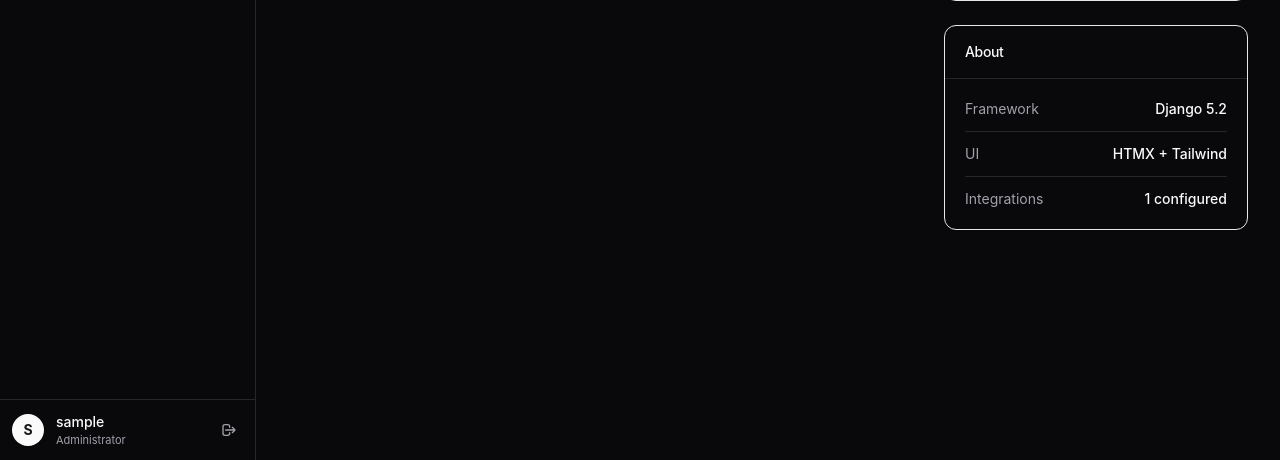
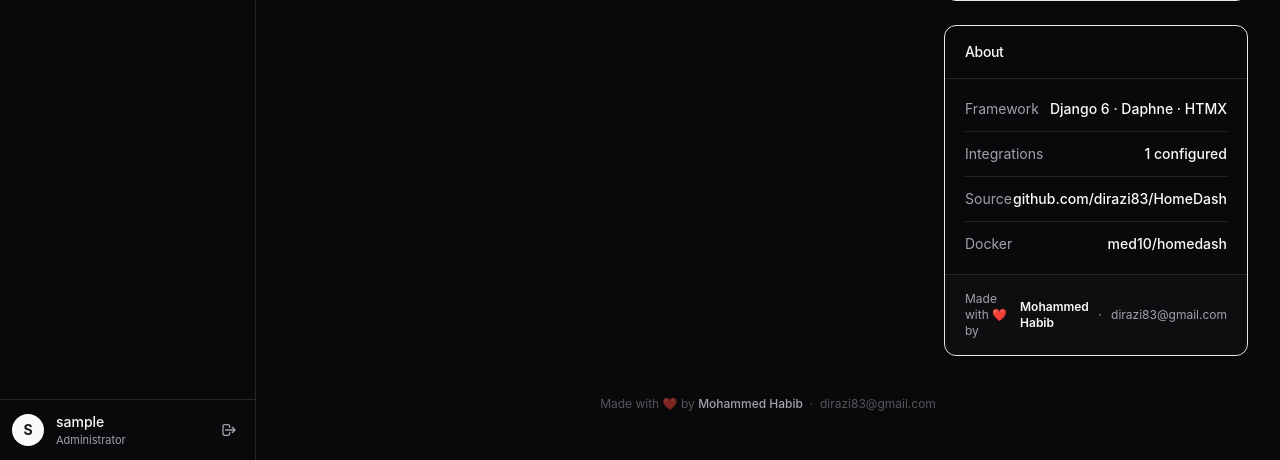
Before and after one commit to dirazi83/HomeDash, a Django app: page /settings/ in a window 1280 px wide. Shown: the part 907-1367 px from the top of the page. Run offline with Django 5.2, Linux system fonts and the light colour scheme; a user stored in the database is signed in; tables that the repository leaves empty hold one stand-in row (values such as "Sample post"); parts of the project's set-up code (start-up, migrations or seed data) failed here and were passed over; some libraries are stand-ins or nearby versions.

Commit message:
feat: add author credit — Mohammed Habib <dirazi83@gmail.com>
- Footer on every page: Made with love by Mohammed Habib
- Settings About card: author name, email, GitHub and Docker Hub links
- README: author credit at bottom

```diff
--- a/templates/base.html
+++ b/templates/base.html
@@ -400,6 +400,12 @@
                 {% block content %}
                 {% endblock %}
             </div>
+            <!-- Footer -->
+            <footer class="mt-10 pb-4 text-center text-xs text-muted-foreground/50">
+                Made with ❤️ by <span class="text-muted-foreground font-medium">Mohammed Habib</span>
+                &nbsp;·&nbsp;
+                <a href="mailto:dirazi83@gmail.com" class="hover:text-muted-foreground transition-colors">dirazi83@gmail.com</a>
+            </footer>
         </main>
     </div>
 
--- a/templates/settings.html
+++ b/templates/settings.html
@@ -304,16 +304,28 @@
             <div class="p-5 space-y-3 text-sm">
                 <div class="flex justify-between">
                     <span class="text-muted-foreground">Framework</span>
-                    <span class="font-medium">Django 5.2</span>
-                </div>
-                <div class="flex justify-between border-t border-border pt-3">
-                    <span class="text-muted-foreground">UI</span>
-                    <span class="font-medium">HTMX + Tailwind</span>
+                    <span class="font-medium">Django 6 · Daphne · HTMX</span>
                 </div>
                 <div class="flex justify-between border-t border-border pt-3">
                     <span class="text-muted-foreground">Integrations</span>
                     <span class="font-medium">{{ total }} configured</span>
                 </div>
+                <div class="flex justify-between border-t border-border pt-3">
+                    <span class="text-muted-foreground">Source</span>
+                    <a href="https://github.com/dirazi83/HomeDash" target="_blank"
+                       class="font-medium text-primary hover:underline">github.com/dirazi83/HomeDash</a>
+                </div>
+                <div class="flex justify-between border-t border-border pt-3">
+                    <span class="text-muted-foreground">Docker</span>
+                    <a href="https://hub.docker.com/r/med10/homedash" target="_blank"
+                       class="font-medium text-primary hover:underline">med10/homedash</a>
+                </div>
+            </div>
+            <div class="px-5 py-4 border-t border-border bg-muted/20 flex items-center justify-center gap-1.5 text-xs text-muted-foreground">
+                Made with ❤️ by
+                <span class="font-semibold text-foreground">Mohammed Habib</span>
+                &nbsp;·&nbsp;
+                <a href="mailto:dirazi83@gmail.com" class="hover:text-foreground transition-colors">dirazi83@gmail.com</a>
             </div>
         </div>
 
```
Also changed, not shown: README.md.
